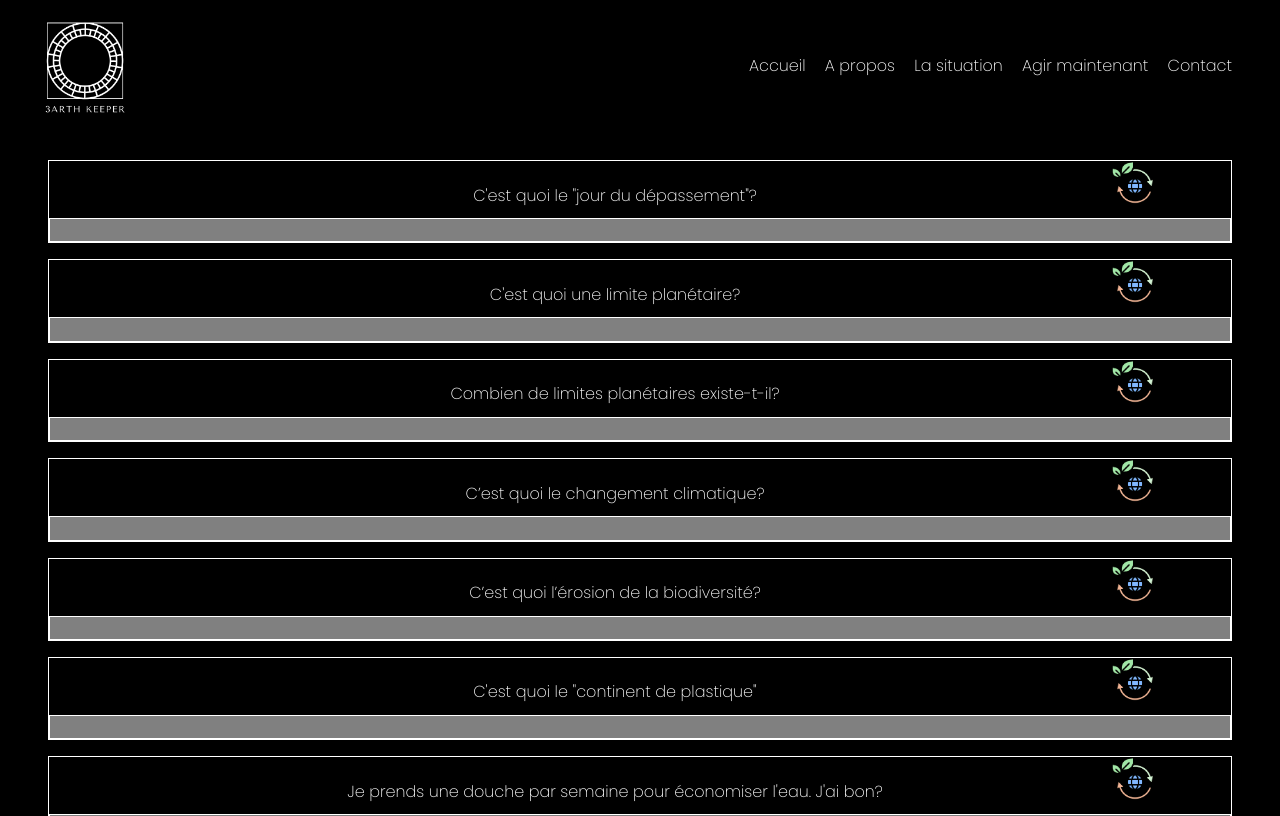
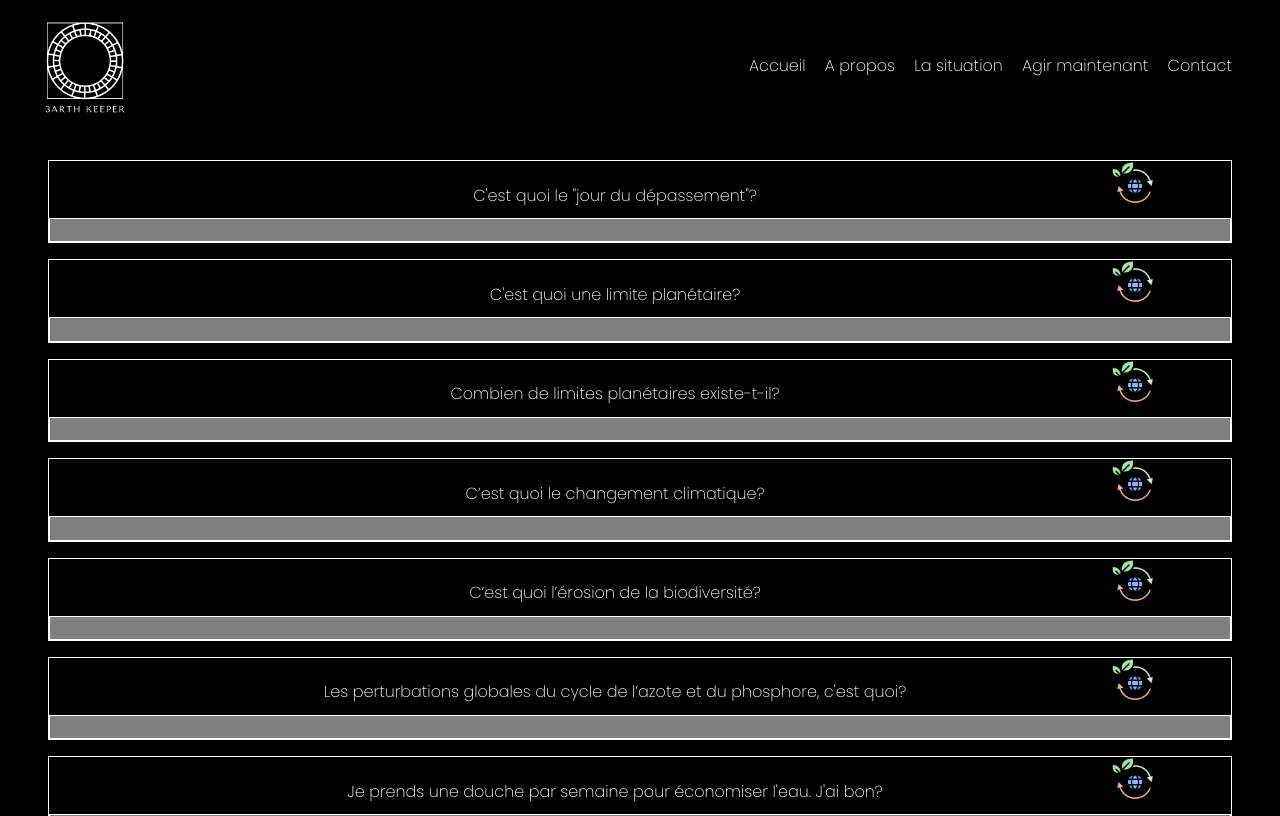
Before and after one commit to WildCodeSchool/-RMT-2203--Erreur404-miditrente, a React (Vite) app in the folder frontend/: page /Faq in a window 1280 px wide. Shown: the top 816 px of the page. Built offline with nearby package versions, Linux system fonts and the light colour scheme.

Commit message:
questions/réponses mises à jour 6/x

```diff
--- a/frontend/src/components/FaqPage.jsx
+++ b/frontend/src/components/FaqPage.jsx
@@ -28,17 +28,17 @@ function FaqPage() {
     },
     {
       question: `C’est quoi le changement climatique?`,
-      answer: `On considère que de dépassement de certains seuils  en matière de volume émis ou extrait de l’environnement sont responsable de perturbations significatives de la température globale, notamment une variation de plus de 1 W/m2 du forçage radiatif.\nLe forçage radiatif, appliqué au réchauffement climatique, mesure la propension d’un facteur, comme par exemple la concentration en gaz à effet de serre, à perturber l’équilibre énergétique de la Terre`,
+      answer: `On considère que de dépassement de certains seuils  en matière de volume émis ou extrait de l’environnement sont responsable de perturbations significatives de la température globale, notamment une variation de plus de 1 W/m2 du forçage radiatif.\nLe forçage radiatif, appliqué au réchauffement climatique, mesure la propension d’un facteur, comme par exemple la concentration en gaz à effet de serre, à perturber l’équilibre énergétique de la Terre`,
       open: false,
     },
     {
       question: "C’est quoi l’érosion de la biodiversité?",
       answer:
-        "	Ph'nglui mglw'nafh Cthulhu R'lyeh wgah'nagl fhtagn. Fhtagn ngs'uhn Hastur shaggyar k'yarnak, ee ngshagg shugg n'ghft sgn'wahl h'li'hee sll'ha r'luh nilgh'ri hrii nilgh'ri, shtunggli hupadgh vulgtm ulnagl li'hee goka y-lw'nafh fm'latgh throd. Ee gnaiih orr'e lloig vulgtlagln 'ai ooboshu, uln gof'nn cgotha shagg ron ch' Nyarlathotep, f'Chaugnar Faugn geb llllnyth h'shagg kadishtu. ",
+        "On considère l taux d’extinction « normal » des espèces comme inférieur à dix espèces par an sur un million. Or, le taux actuel d’extinction planétaire serait cent à mille fois supérieur à l'échelle de la planète. Ces disparitions ont des impacts majeurs sur les écosystèmes et sur les fonctions qui ne sont plus remplies par les espèces disparues.",
       open: false,
     },
     {
-      question: `C'est quoi le "continent de plastique"`,
+      question: `Les perturbations globales du cycle de l’azote et du phosphore, c'est quoi?`,
       answer:
         "	Ph'nglui mglw'nafh Cthulhu R'lyeh wgah'nagl fhtagn. Fhtagn ngs'uhn Hastur shaggyar k'yarnak, ee ngshagg shugg n'ghft sgn'wahl h'li'hee sll'ha r'luh nilgh'ri hrii nilgh'ri, shtunggli hupadgh vulgtm ulnagl li'hee goka y-lw'nafh fm'latgh throd. Ee gnaiih orr'e lloig vulgtlagln 'ai ooboshu, uln gof'nn cgotha shagg ron ch' Nyarlathotep, f'Chaugnar Faugn geb llllnyth h'shagg kadishtu. ",
       open: false,
```
